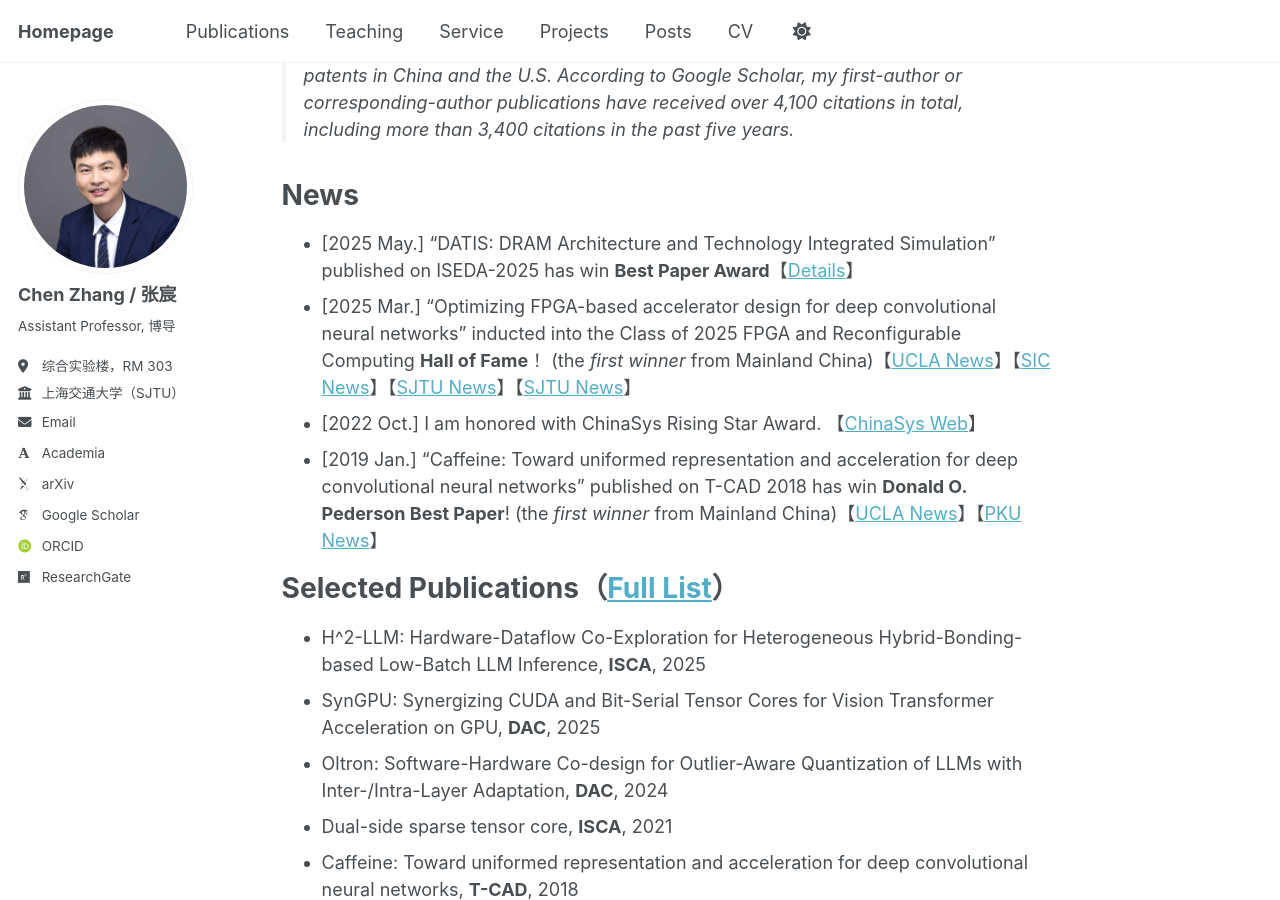
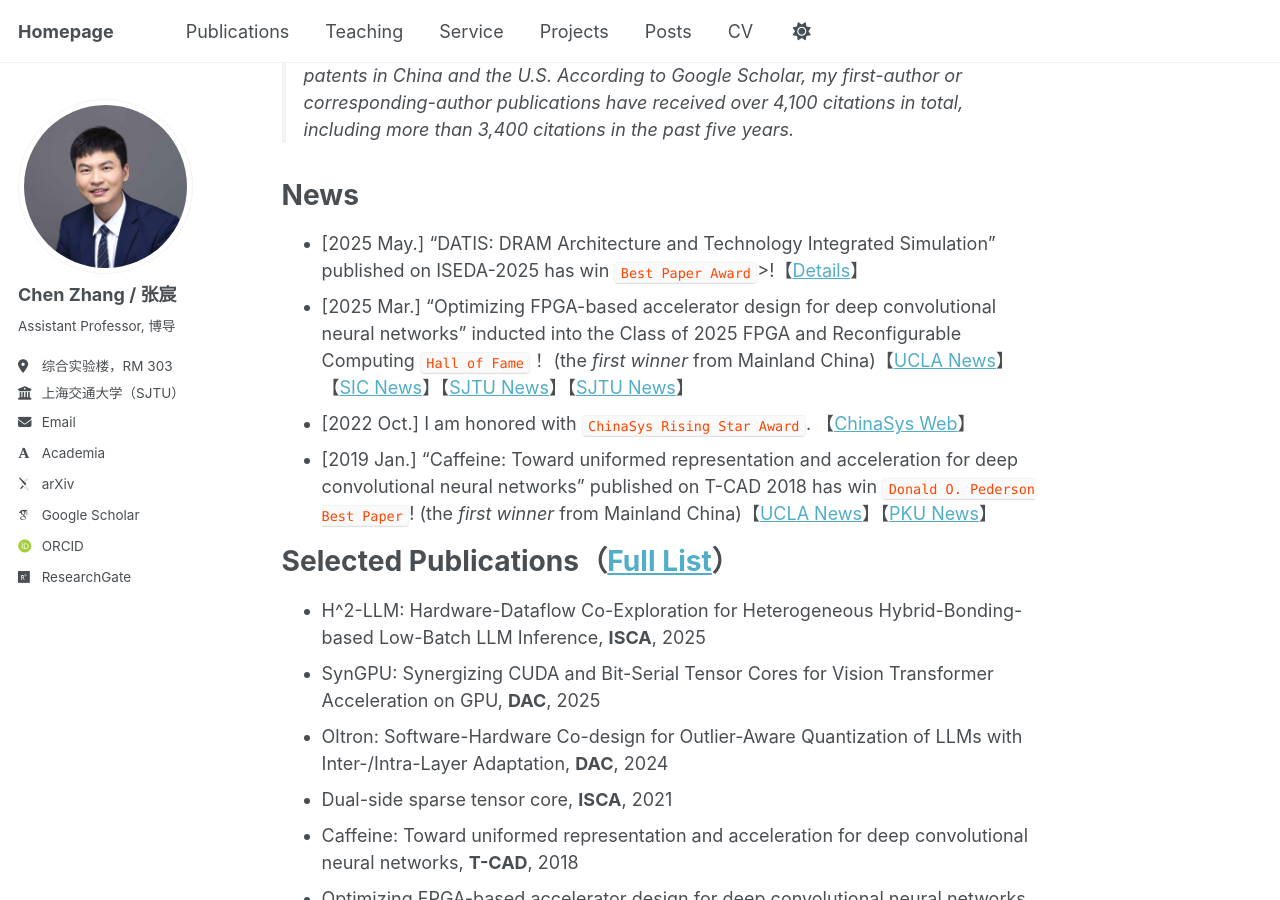
Before and after one commit to chenzhangsjtu/chenzhangsjtu.github.io, a Jekyll site: the page built from _pages/about.md, in a window 1280 px wide and 900 px high, scrolled down 860 px. Built offline with Jekyll 4.4.1, drawn with Linux system fonts in a browser that asks for light colours; some web fonts are replaced.

Commit message:
Update about.md

```diff
--- a/_pages/about.md
+++ b/_pages/about.md
@@ -15,10 +15,10 @@ redirect_from:
 
 News
 ======
-- [2025 May.] "DATIS: DRAM Architecture and Technology Integrated Simulation" published on ISEDA-2025 has win **Best Paper Award**【[Details](https://mp.weixin.qq.com/s/hbeWcrVhF9V7ioWSrNAvWQ)】
-- [2025 Mar.] "Optimizing FPGA-based accelerator design for deep convolutional neural networks" inducted into the Class of 2025 FPGA and Reconfigurable Computing **Hall of Fame**！ (the *first winner* from Mainland China)【[UCLA News](https://www.cs.ucla.edu/professor-jason-cong-and-co-authors-inducted-into-the-class-of-2025-fpga-and-reconfigurable-computing-hall-of-fame/)】【[SIC News](https://mp.weixin.qq.com/s/ZKNA4BI9bxbInRNhaJVlLg)】【[SJTU News](https://mp.weixin.qq.com/s/vpba44-PizkJ_xq2F9I0Uw)】【[SJTU News](https://news.sjtu.edu.cn/jdyw/20250305/207749.html)】
-- [2022 Oct.] I am honored with ChinaSys Rising Star Award. 【[ChinaSys Web](https://chinasys.org/doku.php?id=awards)】
-- [2019 Jan.] "Caffeine: Toward uniformed representation and acceleration for deep convolutional neural networks" published on T-CAD 2018 has win **Donald O. Pederson Best Paper**! (the *first winner* from Mainland China)【[UCLA News](https://www.cs.ucla.edu/2019-donald-o-pederson-best-paper-award/)】【[PKU News](https://cs.pku.edu.cn/info/1263/2440.htm)】
+- [2025 May.] "DATIS: DRAM Architecture and Technology Integrated Simulation" published on ISEDA-2025 has win <code style="color : orangered">Best Paper Award</code>>!【[Details](https://mp.weixin.qq.com/s/hbeWcrVhF9V7ioWSrNAvWQ)】
+- [2025 Mar.] "Optimizing FPGA-based accelerator design for deep convolutional neural networks" inducted into the Class of 2025 FPGA and Reconfigurable Computing <code style="color : orangered">Hall of Fame</code>！ (the *first winner* from Mainland China)【[UCLA News](https://www.cs.ucla.edu/professor-jason-cong-and-co-authors-inducted-into-the-class-of-2025-fpga-and-reconfigurable-computing-hall-of-fame/)】【[SIC News](https://mp.weixin.qq.com/s/ZKNA4BI9bxbInRNhaJVlLg)】【[SJTU News](https://mp.weixin.qq.com/s/vpba44-PizkJ_xq2F9I0Uw)】【[SJTU News](https://news.sjtu.edu.cn/jdyw/20250305/207749.html)】
+- [2022 Oct.] I am honored with <code style="color : orangered">ChinaSys Rising Star Award</code>. 【[ChinaSys Web](https://chinasys.org/doku.php?id=awards)】
+- [2019 Jan.] "Caffeine: Toward uniformed representation and acceleration for deep convolutional neural networks" published on T-CAD 2018 has win <code style="color : orangered">Donald O. Pederson Best Paper</code>! (the *first winner* from Mainland China)【[UCLA News](https://www.cs.ucla.edu/2019-donald-o-pederson-best-paper-award/)】【[PKU News](https://cs.pku.edu.cn/info/1263/2440.htm)】
 
 Selected Publications（[Full List](https://chenzhangsjtu.github.io/publications/)）
 ======
```
